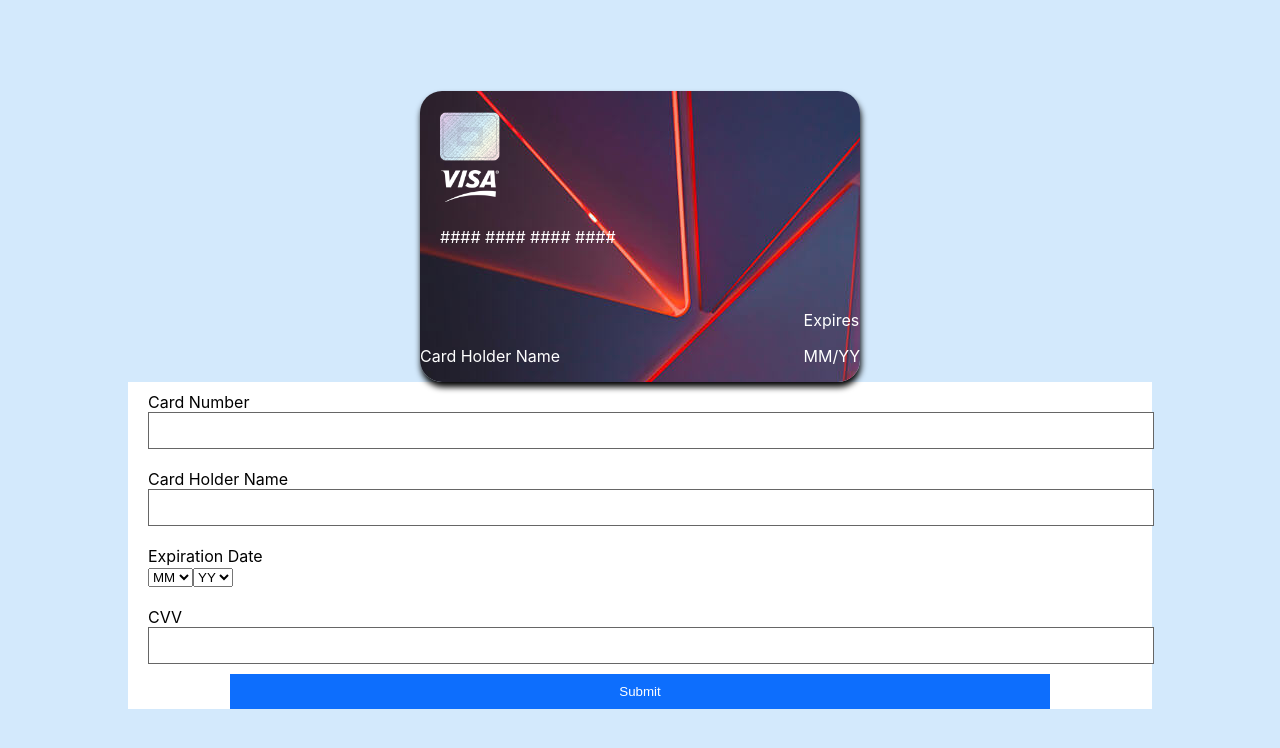
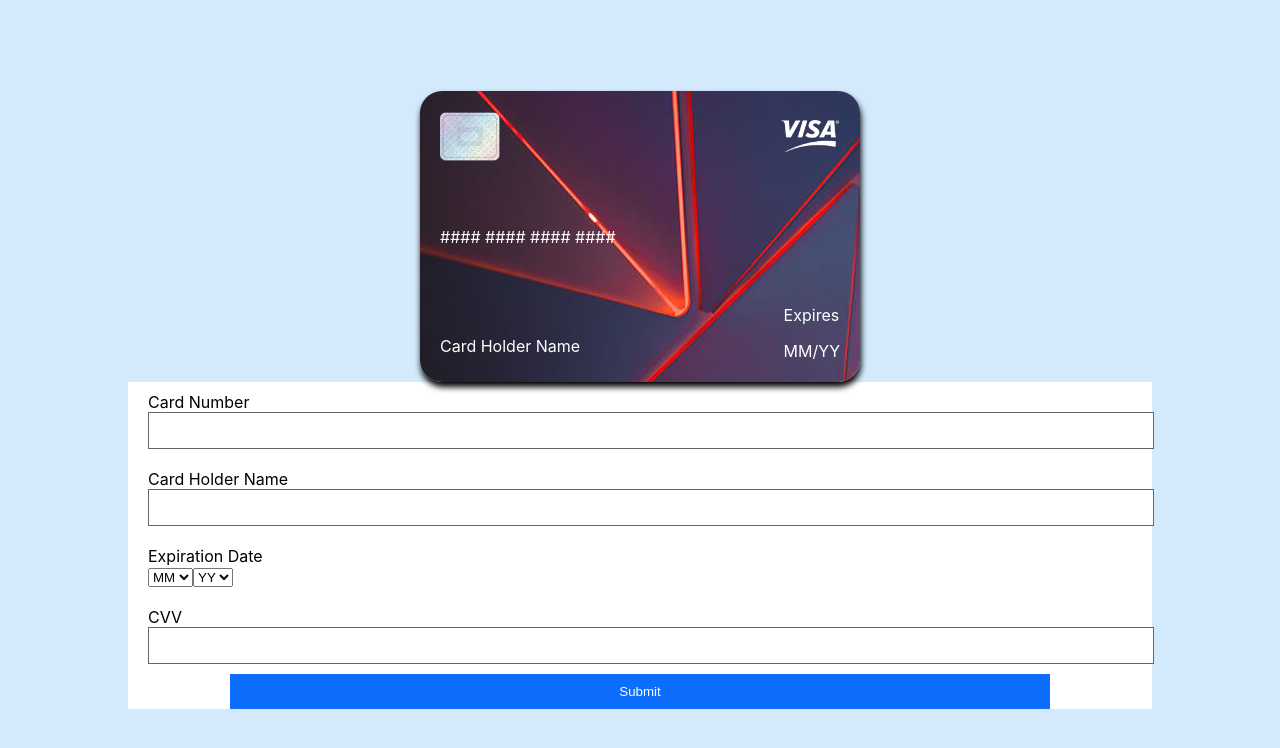
Before and after one commit to amitrathik/motient-coding-exercise, a React (Create React App) app: page / in a window 1280 px wide. Shown: the top 748 px of the page. Built offline with nearby package versions, Linux system fonts and the light colour scheme.

Commit message:
updated styles for card brand, name, expiration date

```diff
--- a/src/App.css
+++ b/src/App.css
@@ -74,6 +74,7 @@ button{
 }
 
 .CreditCardBrand {
+  position : absolute;
   background-image:url('./images/visa.png');
   width : 60px;
   height : 50px;
@@ -81,8 +82,8 @@ button{
   background-repeat: no-repeat;
   background-position: center center;
   background-size: contain;
-  right:0;
-  top:0;
+  right: 20px;
+  top: 20px;
 }
 
 .CreditCardNumber{
@@ -93,12 +94,12 @@ button{
 
 .CreditCardHolderName{
   position : absolute;
-  bottom : 0;
-  left : 0;
+  bottom: 10px;
+  left: 20px;
 }
 
 .CreditCardExpirationDate{
   position: absolute;
-  bottom : 0;
-  right : 0;
+  bottom: 5px;
+  right: 20px;
 }
```
